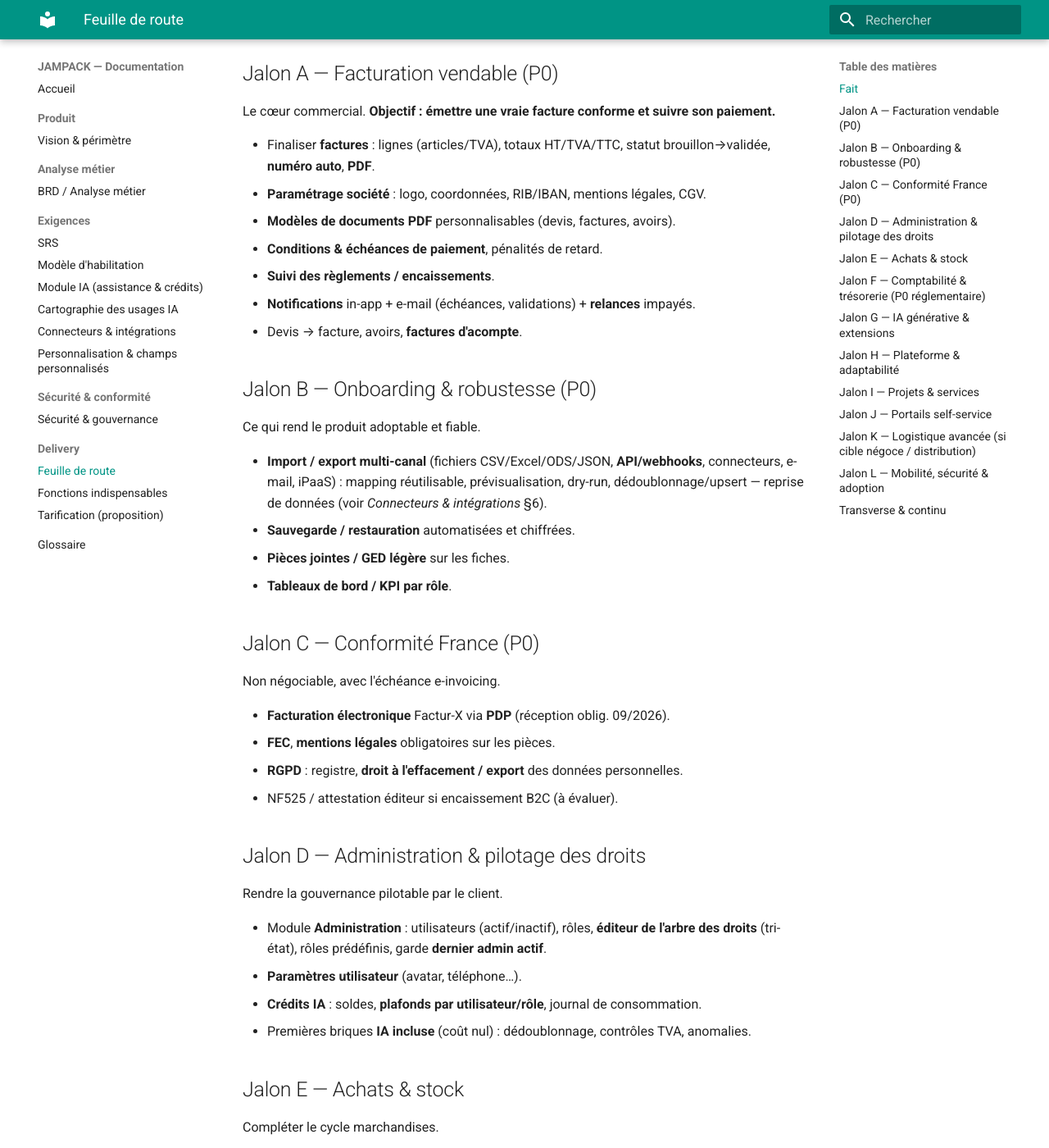
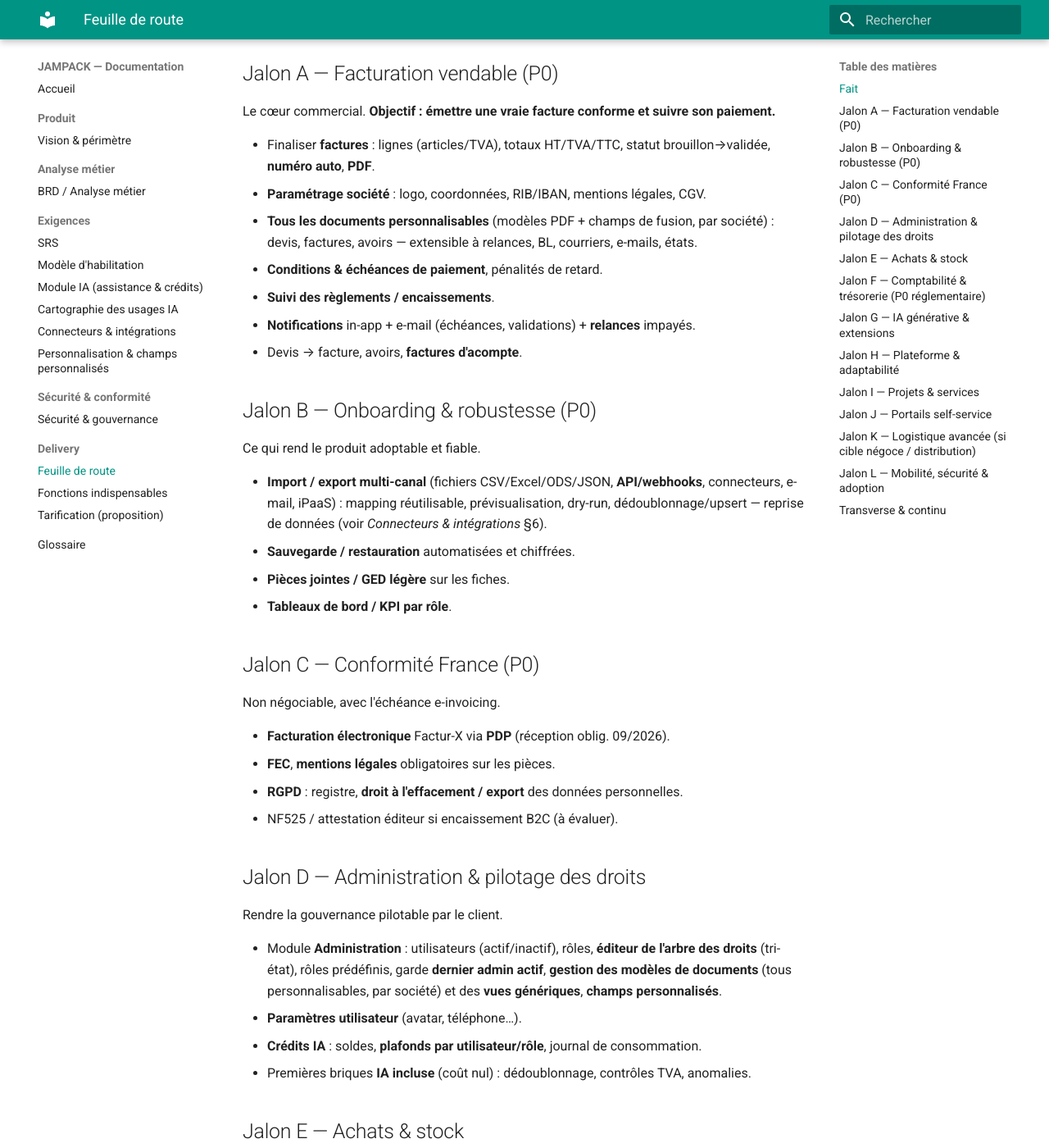
Before and after one commit to chrisx13/jampack-docs, an MkDocs documentation site: the page built from docs/70-delivery/roadmap.md, in a window 1280 px wide and 1400 px high, scrolled down 418 px. Shown: the whole window at 82% size. Built offline with MkDocs 1.6.1 and Material for MkDocs 9.7.7, drawn with Linux system fonts in a browser that asks for light colours.

Commit message:
docs: tous les documents personnalisables, géré au niveau administration
- RG-41: l'integralite des documents (devis, factures, avoirs, relances, BL,
  courriers, e-mails, etats/exports) personnalisable via le moteur de modeles,
  par societe; gestion au niveau ADMINISTRATION (parametres globaux, droit de
  parametrage), distincte de la personnalisation d'affichage utilisateur (RG-35).
- Connecteurs §5, fonctions-indispensables, roadmap (Jalon A + Jalon D) alignés.

Co-Authored-By: Claude Opus 4.8 <noreply@anthropic.com>
Claude-Session: https://claude.ai/code/session_01Pwuv6ro2738bcQPvWxGDbM

```diff
--- a/docs/70-delivery/roadmap.md
+++ b/docs/70-delivery/roadmap.md
@@ -12,7 +12,7 @@ Le cœur commercial. **Objectif : émettre une vraie facture conforme et suivre
 
 - Finaliser **factures** : lignes (articles/TVA), totaux HT/TVA/TTC, statut brouillon→validée, **numéro auto**, **PDF**.
 - **Paramétrage société** : logo, coordonnées, RIB/IBAN, mentions légales, CGV.
-- **Modèles de documents PDF** personnalisables (devis, factures, avoirs).
+- **Tous les documents personnalisables** (modèles PDF + champs de fusion, par société) : devis, factures, avoirs — extensible à relances, BL, courriers, e-mails, états.
 - **Conditions & échéances de paiement**, pénalités de retard.
 - **Suivi des règlements / encaissements**.
 - **Notifications** in-app + e-mail (échéances, validations) + **relances** impayés.
@@ -40,7 +40,7 @@ Non négociable, avec l'échéance e-invoicing.
 
 Rendre la gouvernance pilotable par le client.
 
-- Module **Administration** : utilisateurs (actif/inactif), rôles, **éditeur de l'arbre des droits** (tri-état), rôles prédéfinis, garde **dernier admin actif**.
+- Module **Administration** : utilisateurs (actif/inactif), rôles, **éditeur de l'arbre des droits** (tri-état), rôles prédéfinis, garde **dernier admin actif**, **gestion des modèles de documents** (tous personnalisables, par société) et des **vues génériques**, **champs personnalisés**.
 - **Paramètres utilisateur** (avatar, téléphone…).
 - **Crédits IA** : soldes, **plafonds par utilisateur/rôle**, journal de consommation.
 - Premières briques **IA incluse** (coût nul) : dédoublonnage, contrôles TVA, anomalies.
```
Also changed, not shown: docs/10-analyse-metier/brd.md (+1 -0 lines), docs/20-exigences/connecteurs.md (+1 -1 lines), docs/70-delivery/fonctions-indispensables.md (+1 -1 lines).
